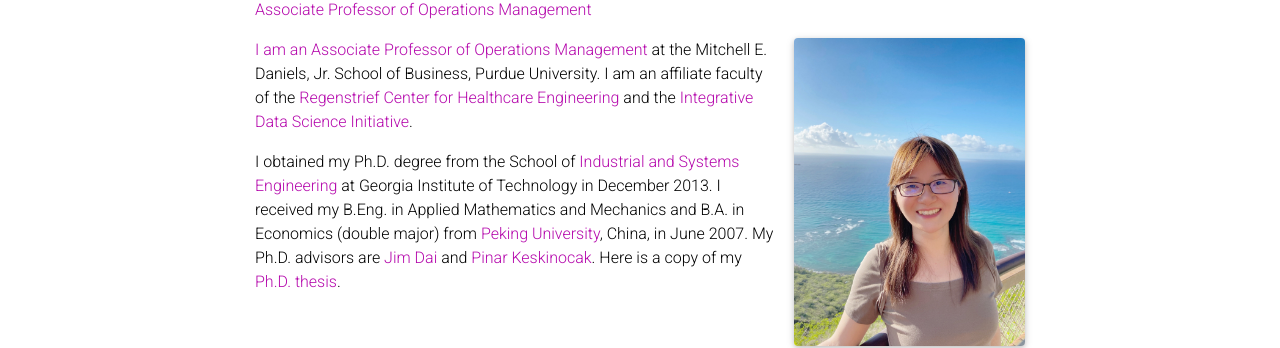
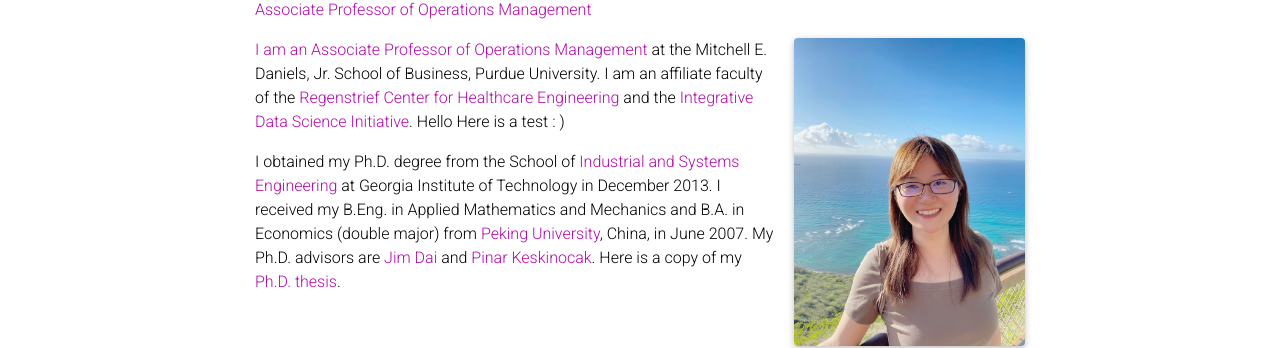
Before and after one commit to boilerchun/boilerchun.github.io, a Jekyll site: the page built from _pages/about.md, in a window 1280 px wide and 1082 px high. Shown: the part 163-511 px from the top of the window. Built offline with Jekyll 4.4.1, drawn with Linux system fonts in a browser that asks for light colours; full-size pictures stand in for the smaller copies a plugin makes; emoji names are drawn with the system emoji font; comment, search, counter and statistics services are not loaded; a style sheet for code colours, icons or effects is not loaded.

Commit message:
test update

```diff
--- a/_pages/about.md
+++ b/_pages/about.md
@@ -27,5 +27,6 @@ Put your address / P.O. box / other info right below your picture. You can also
 Link to your social media connections, too. This theme is set up to use [Font Awesome icons](http://fortawesome.github.io/Font-Awesome/) and [Academicons](https://jpswalsh.github.io/academicons/), like the ones below. Add your Facebook, Twitter, LinkedIn, Google Scholar, or just disable all of them. -->
 
 I am an Associate Professor of [Operations Management](https://business.purdue.edu/academics/Operations/) at the Mitchell E. Daniels, Jr. School of Business, Purdue University. I am an affiliate faculty of the [Regenstrief Center for Healthcare Engineering](https://www.purdue.edu/research/rche/) and the [Integrative Data Science Initiative]().
+Hello Here is a test : )
 
 I obtained my Ph.D. degree from the School of [Industrial and Systems Engineering](https://www.isye.gatech.edu/) at Georgia Institute of Technology in December 2013. I received my B.Eng. in Applied Mathematics and Mechanics and B.A. in Economics (double major) from [Peking University](http://english.pku.edu.cn/), China, in June 2007. My Ph.D. advisors are [Jim Dai](https://people.orie.cornell.edu/jdai/) and [Pinar Keskinocak](https://www.isye.gatech.edu/users/pinar-keskinocak). Here is a copy of my [Ph.D. thesis](https://web.ics.purdue.edu/~shi178/Pengyi_Shi_phd_thesis.pdf).
```
